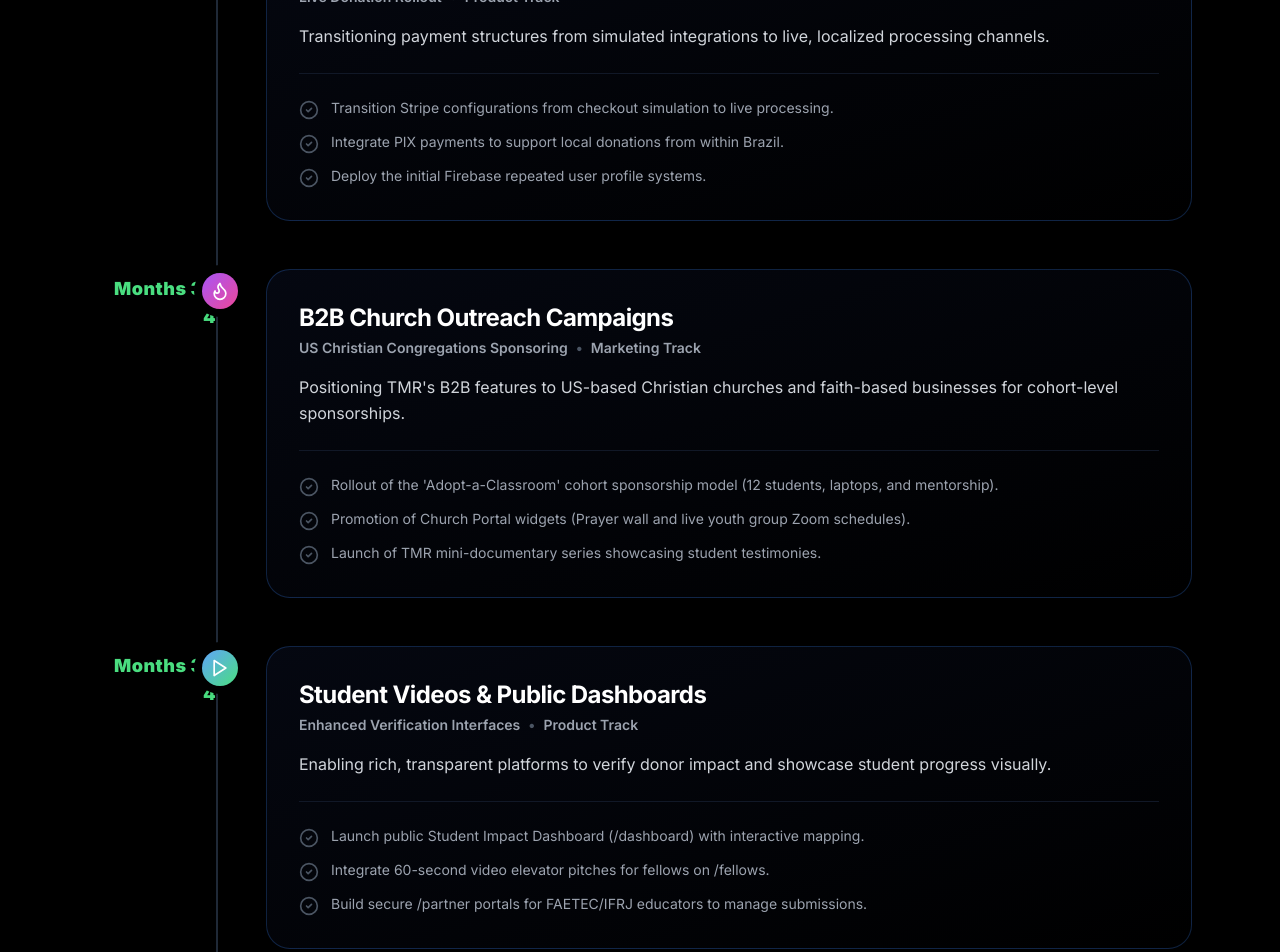
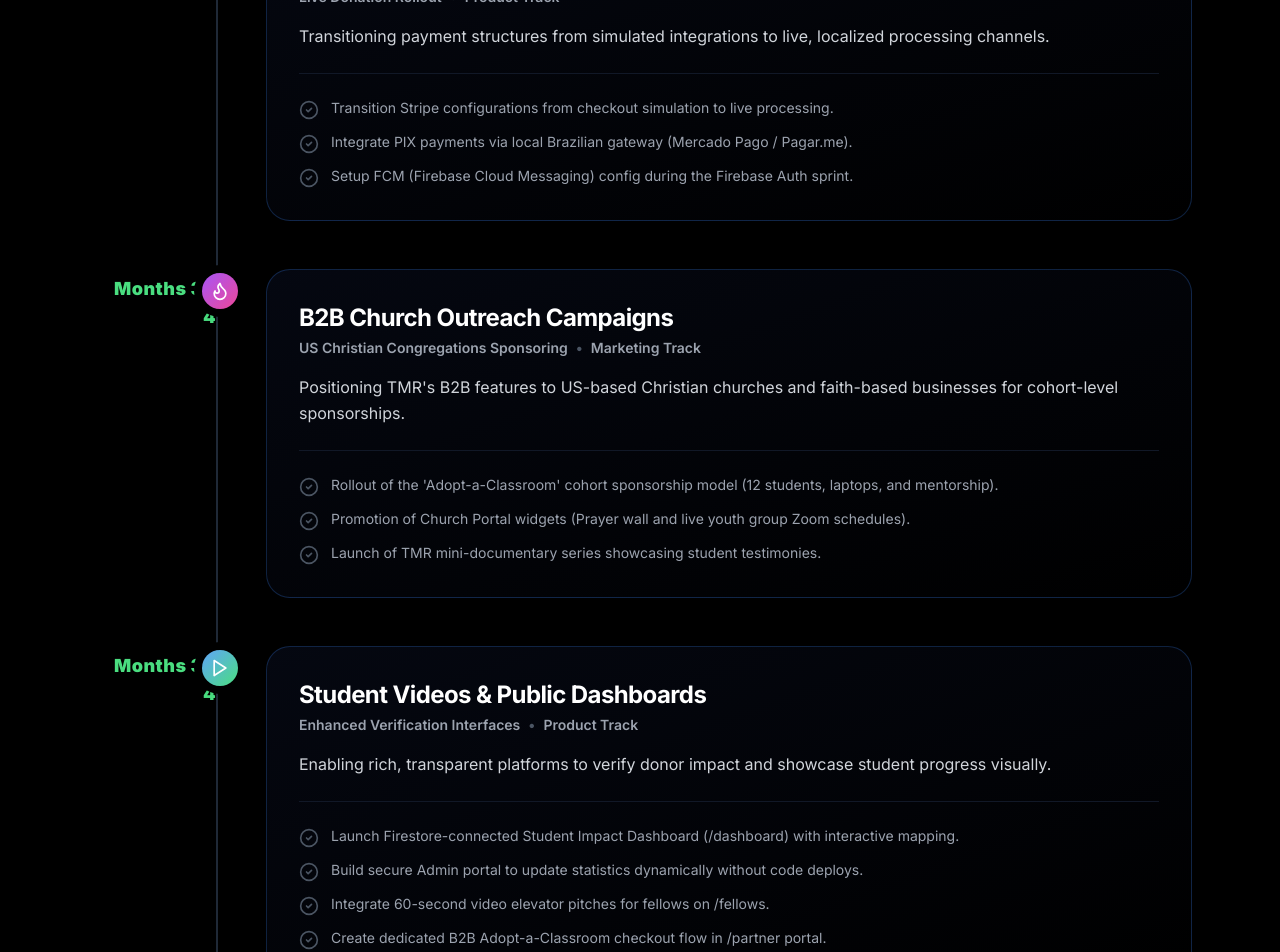
Before and after one commit to ryramzy/techmissionriobuild, a Next.js app: page /roadmap in a window 1280 px wide. Shown: the part 980-1932 px from the top of the page. Built offline with nearby package versions, Linux system fonts and the light colour scheme; no server answers.

Commit message:
refactor: incorporate roadmap clarifications on B2B checkout, local PIX gateways, FCM configuration, and admin dashboard updates

```diff
--- a/app/roadmap/page.tsx
+++ b/app/roadmap/page.tsx
@@ -47,8 +47,8 @@ export default function RoadmapPage() {
       icon: <Sparkles className="w-5 h-5 text-white" />,
       items: [
         "Transition Stripe configurations from checkout simulation to live processing.",
-        "Integrate PIX payments to support local donations from within Brazil.",
-        "Deploy the initial Firebase repeated user profile systems."
+        "Integrate PIX payments via local Brazilian gateway (Mercado Pago / Pagar.me).",
+        "Setup FCM (Firebase Cloud Messaging) config during the Firebase Auth sprint."
       ]
     },
     {
@@ -76,9 +76,10 @@ export default function RoadmapPage() {
       color: "from-blue-400 to-green-400",
       icon: <Play className="w-5 h-5 text-white" />,
       items: [
-        "Launch public Student Impact Dashboard (/dashboard) with interactive mapping.",
+        "Launch Firestore-connected Student Impact Dashboard (/dashboard) with interactive mapping.",
+        "Build secure Admin portal to update statistics dynamically without code deploys.",
         "Integrate 60-second video elevator pitches for fellows on /fellows.",
-        "Build secure /partner portals for FAETEC/IFRJ educators to manage submissions."
+        "Create dedicated B2B Adopt-a-Classroom checkout flow in /partner portal."
       ]
     },
     {
```
Also changed, not shown: 1 other file (tests, documents, lock files or other folders).
